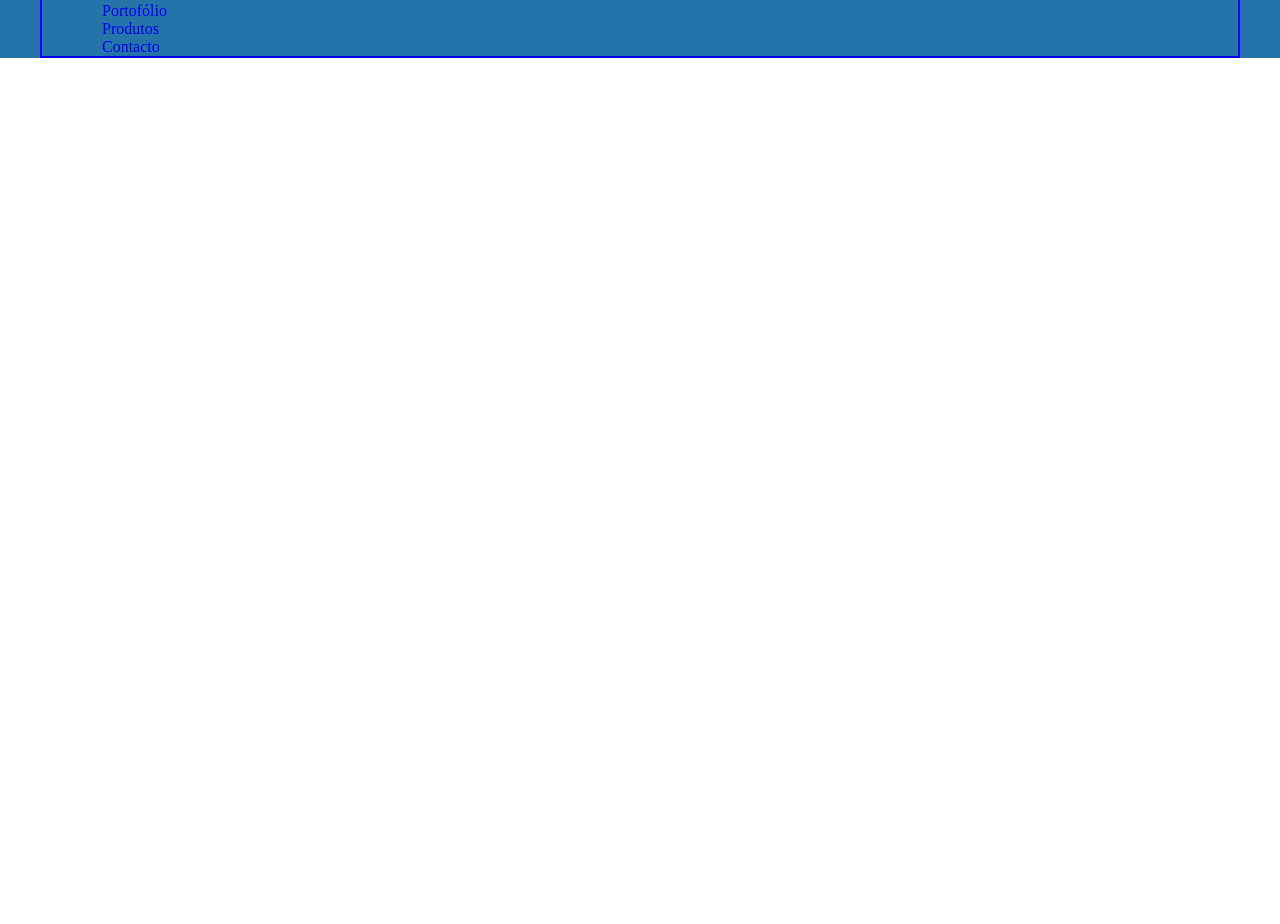
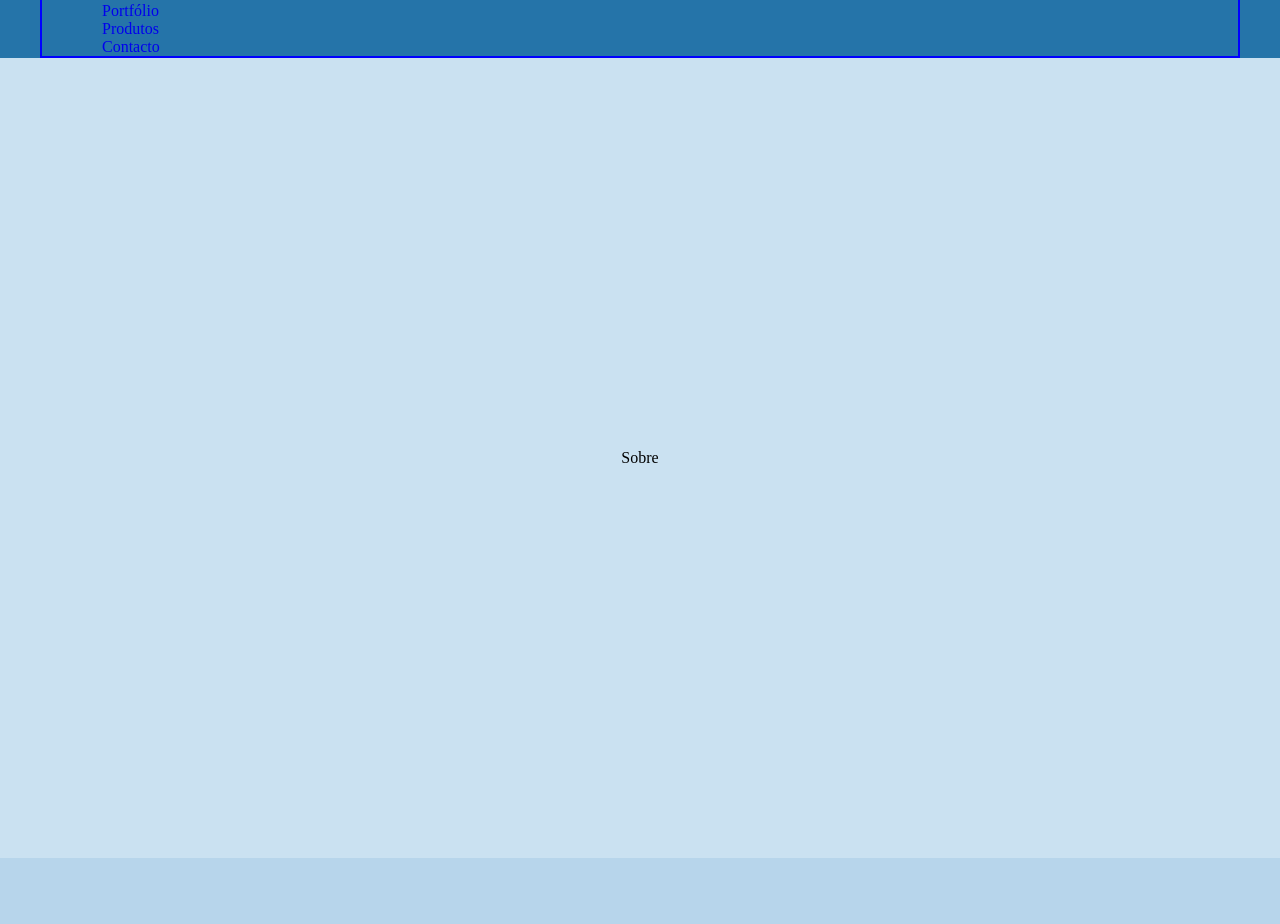
Before and after one commit to PaivaJudson/Headers_animados_e_responsivos_omnitech, a plain HTML site: page index.html in a window 1280 px wide. Shown: the part 40-964 px from the top of the page. Before the commit the page ends 800 px from the top, so only its background shows below. Drawn offline with Linux system fonts and the light colour scheme.

Commit message:
criado as sections e a definição das viewports

```diff
--- a/index.html
+++ b/index.html
@@ -26,7 +26,7 @@
                         <a href="#">Sobre</a>
                     </li>
                     <li>
-                        <a href="#">Portofólio</a>
+                        <a href="#">Portfólio</a>
                     </li>
                     <li>
                         <a href="#">Produtos</a>
@@ -40,6 +40,12 @@
 
     </header>
 
+    <main>
+        <section id="sobre">Sobre</section>
+        <section id="portfolio">Portfólio</section>
+        <section id="produtos">Produtos</section>
+        <section id="contacto">Contacto</section>
+    </main>
 
 
 </body>
--- a/styles/style.css
+++ b/styles/style.css
@@ -27,6 +27,22 @@ header {
     width: 320px;
 }
 
+section:nth-child(odd) {
+    height: 100vh;
+    background-color: #cae1f1;
+}
+
+section {
+    display: grid;
+    justify-content: center;
+    align-content: center;
+}
+
+section:nth-child(even) {
+    height: 100vh;
+    background-color: #b7d5eb;
+}
+
 .x {
     border: 2px solid red;
 }
```
Also changed, not shown: 1 other file.
